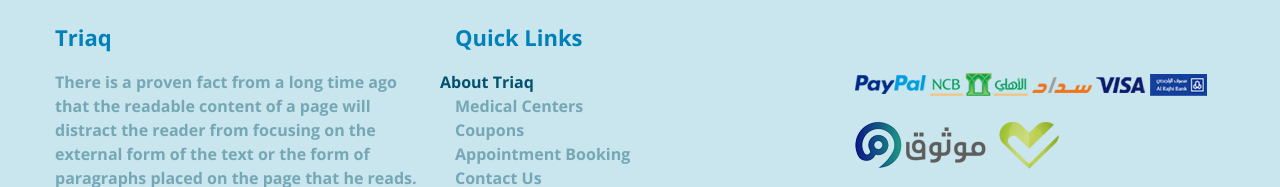
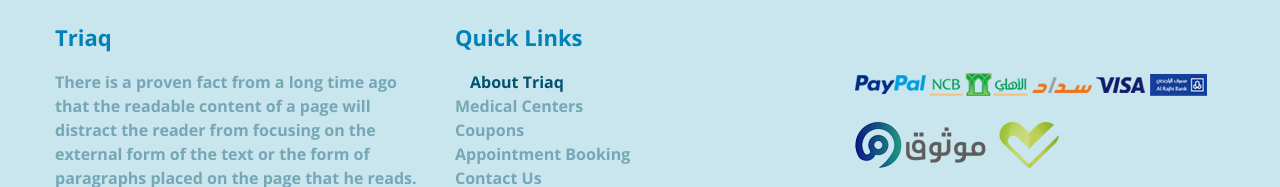
Before and after one commit to aaahmed666/triaq, a plain HTML site: page en.html in a window 1280 px wide. In both pictures the pointer is over the link 542 px from the left and 1477 px from the top of the page. Shown: the part 1396-1583 px from the top of the page. Drawn offline with nearby package versions, Linux system fonts and the light colour scheme.

Commit message:
transform

```diff
--- a/css/style.css
+++ b/css/style.css
@@ -1195,11 +1195,15 @@ html[dir='ltr'] .offer .price del {
     transition: 0.3s all ease-in-out;
 }
 
-.footer a:hover {
+html[dir='rtl'] .footer a:hover {
     transform: translateX(-15px);
     color: var(--main-color);
 }
 
+html[dir='ltr'] .footer a:hover {
+    transform: translateX(15px);
+    color: var(--main-color);
+}
 .footer .image {
     display: flex;
     justify-content: flex-start;
```
